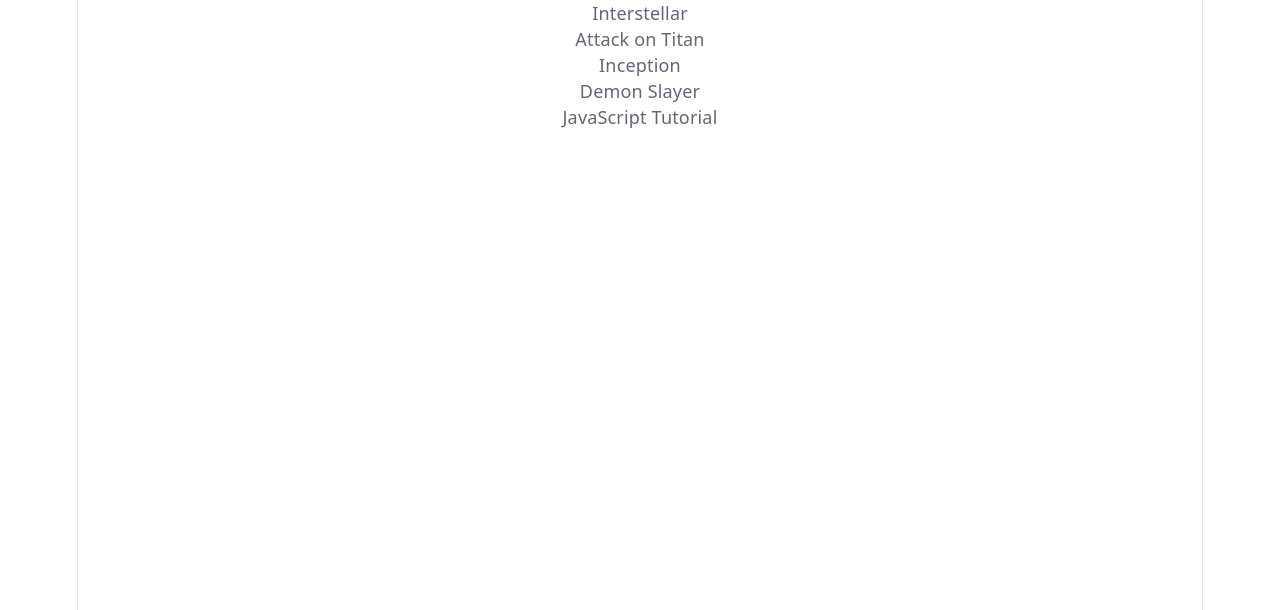
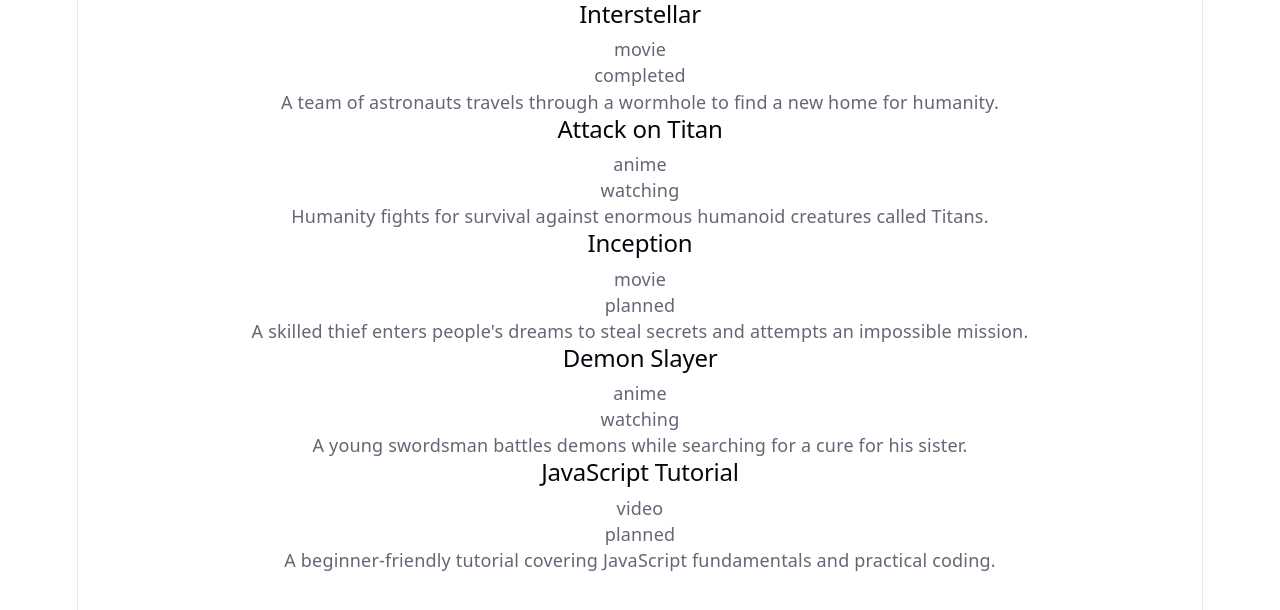
Before and after one commit to Harsh26-star/watchlist-room, a React (Vite) app: page / in a window 1280 px wide. Shown: the top 610 px of the page. Built offline with nearby package versions, Linux system fonts and the light colour scheme.

Commit message:
Add MedaiCard component and render with props

```diff
--- a/src/App.jsx
+++ b/src/App.jsx
@@ -1,16 +1,15 @@
-import { useState } from 'react'
 import './App.css'
 import { mediaList } from './data/sampleMedia';
+import MediaCard from './components/MediaCard';
 
 function App() {
-  const medias = mediaList;
   return (
     <>
       <ul>
-        {medias.map((media) => (
-          <li key={media.id}>{media.title}</li>
+        {mediaList.map((media) => (
+          <MediaCard key={media.id} media={media} />
         ))}
-      </ul>
+      </ul >
     </>
   )
 }
--- /dev/null
+++ b/src/components/MediaCard.jsx
@@ -0,0 +1,14 @@
+import React from 'react'
+
+function MediaCard({media}) {
+  return (
+    <div>
+      <h2>{media.title}</h2>
+      <p>{media.type}</p>
+      <p>{media.status}</p>
+      <p>{media.description}</p>
+    </div>
+  )
+}
+
+export default MediaCard
```
